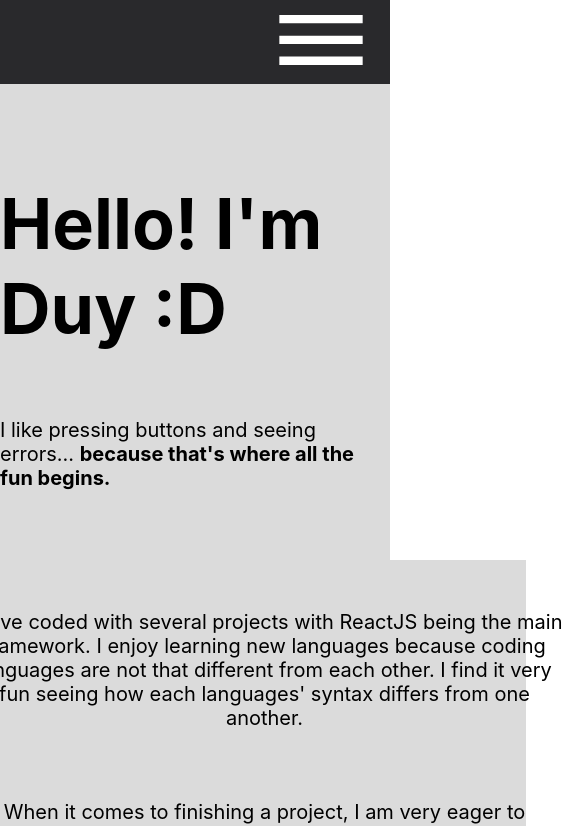
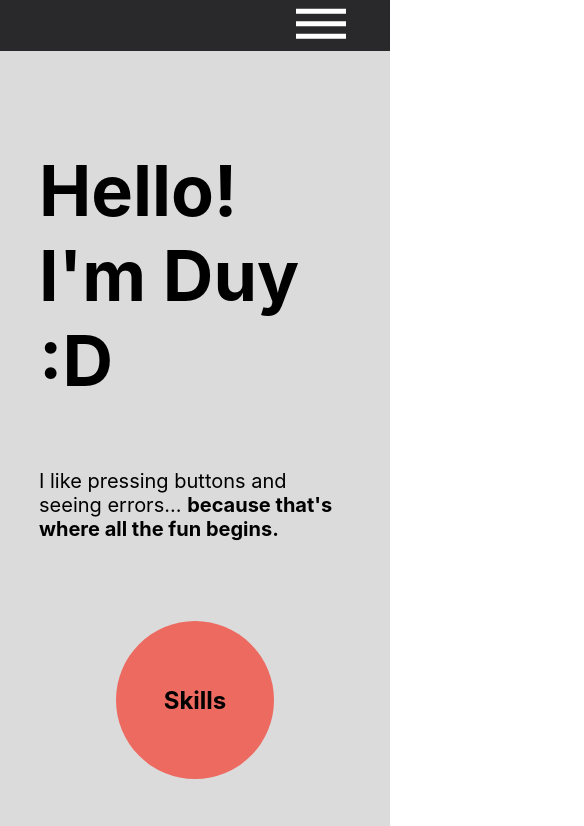
Before and after one commit to Dueey/portfolio-v2, a React (Create React App) app: page / in a window 390 px wide. Shown: the top 826 px of the page, 584 px wide, since content can reach past the window. Built offline with nearby package versions, Linux system fonts and the light colour scheme; a web font is replaced by a local one.

Commit message:
Made navbar mobile responsive

```diff
--- a/src/components/Header.js
+++ b/src/components/Header.js
@@ -4,15 +4,12 @@ import { Home, Person, Computer, Message, Dehaze } from "@material-ui/icons";
 
 function Header() {
   const [dropdown, setDropdown] = useState("hidden");
-  const [headerHeight, setHeaderHeight] = useState("shorter");
 
   function handleClick() {
     if (dropdown === "hidden") {
       setDropdown("show");
-      setHeaderHeight("taller");
     } else {
       setDropdown("hidden");
-      setHeaderHeight("shorter");
     }
   }
 
@@ -45,6 +42,7 @@ const Nav = styled.div`
   background: #29292c;
   display: flex;
   align-items: center;
+  justify-content: center;
   z-index: 3;
   position: relative;
 
@@ -52,19 +50,15 @@ const Nav = styled.div`
     display: none;
   }
 
-  @media (max-width: 768px) {
+  @media (max-width: 768px) and (min-width: 426px) {
     height: 10vh;
-
-    .taller {
-      height: 50vh;
-    }
 
     .dropdown {
       display: flex;
       color: white;
       font-size: 100px;
       position: absolute;
-      right: 5vw;
+      right: 10vw;
       cursor: pointer;
     }
 
@@ -93,6 +87,48 @@ const Nav = styled.div`
 
       .icon {
         font-size: 60px;
+      }
+    }
+  }
+
+  @media (max-width: 425px) {
+    height: 6vh;
+
+    .dropdown {
+      display: flex;
+      color: white;
+      font-size: 60px;
+      position: absolute;
+      right: 10vw;
+      cursor: pointer;
+    }
+
+    .hidden {
+      height: 0vw;
+      font-size: 25px;
+      margin-top: -50vh;
+
+      a {
+        display: none;
+      }
+    }
+
+    .show {
+      display: flex;
+      font-size: 25px;
+      margin-top: 18vh;
+      margin-left: -3vw;
+      height: 60vw;
+      transition: 0.1s ease-in;
+
+      a {
+        padding-top: 10px;
+        padding-bottom: 40px;
+        width: 100vw;
+      }
+
+      .icon {
+        font-size: 30px;
       }
     }
   }
--- a/src/components/Home/Home.js
+++ b/src/components/Home/Home.js
@@ -205,6 +205,28 @@ const Wrap = styled.div`
     border-radius: 20px;
   }
 
+  @media (max-width: 768px) {
+    .hideFun,
+    .showFun {
+      display: none;
+    }
+
+    h1 {
+      width: 80%;
+    }
+
+    p {
+      color: black;
+      width: 80%;
+
+      .fun {
+        :hover {
+          color: black;
+        }
+      }
+    }
+  }
+
   div {
     -webkit-user-select: none;
     -moz-user-select: none;
@@ -301,8 +323,46 @@ const Wrap = styled.div`
         transition: 0.6s ease-in;
         transition-delay: 1s;
       }
+
+      @media (max-width: 768px) and (min-width: 425px) {
+        align-items: center;
+
+        div {
+          display: flex;
+          left: 20vw;
+          top: 2vh;
         }
 
+        p {
+          width: 60%;
+          color: black;
+          font-size: 24px;
+          left: 20vw;
+        }
+      }
+
+      @media (max-width: 425px) {
+        flex-direction: column;
+        align-items: center;
+        color: black;
+        left: 0;
+
+        div {
+          display: flex;
+          flex-direction: column;
+          left: 0;
+        }
+
+        p {
+          width: 80%;
+          left: 0;
+          color: black;
+          font-size: 24px;
+        }
+      }
+    }
+
+    @media (min-width: 426px) {
       .info1,
       .info2,
       .info3,
@@ -353,6 +413,7 @@ const Wrap = styled.div`
         transition-delay: 0.6s;
       }
     }
+  }
 `;
 
 export default Home;
```
Lines whose indentation alone changed are shown as unchanged.
